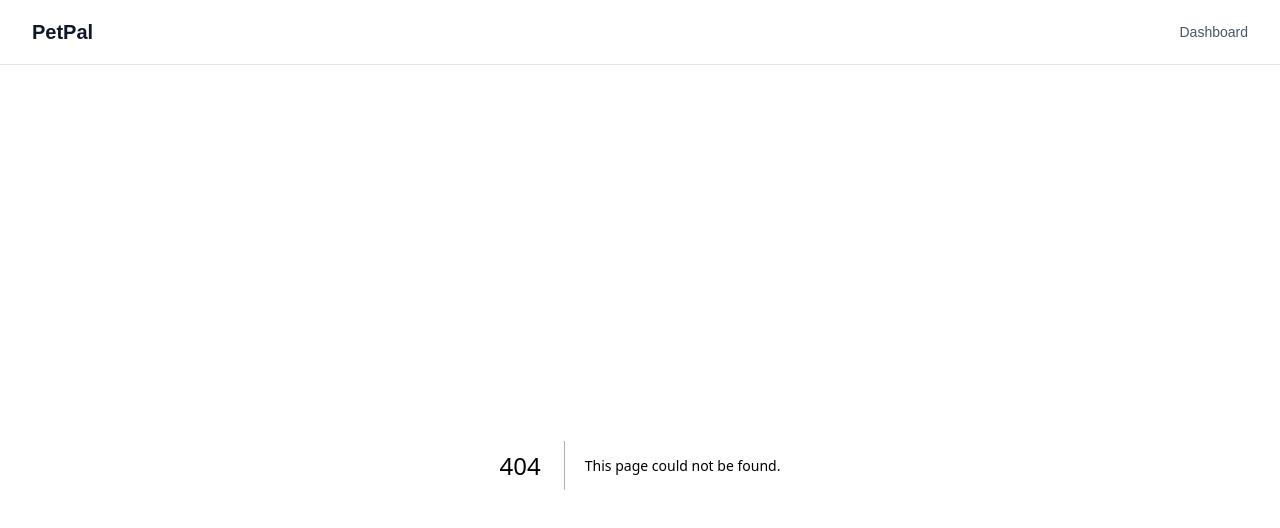
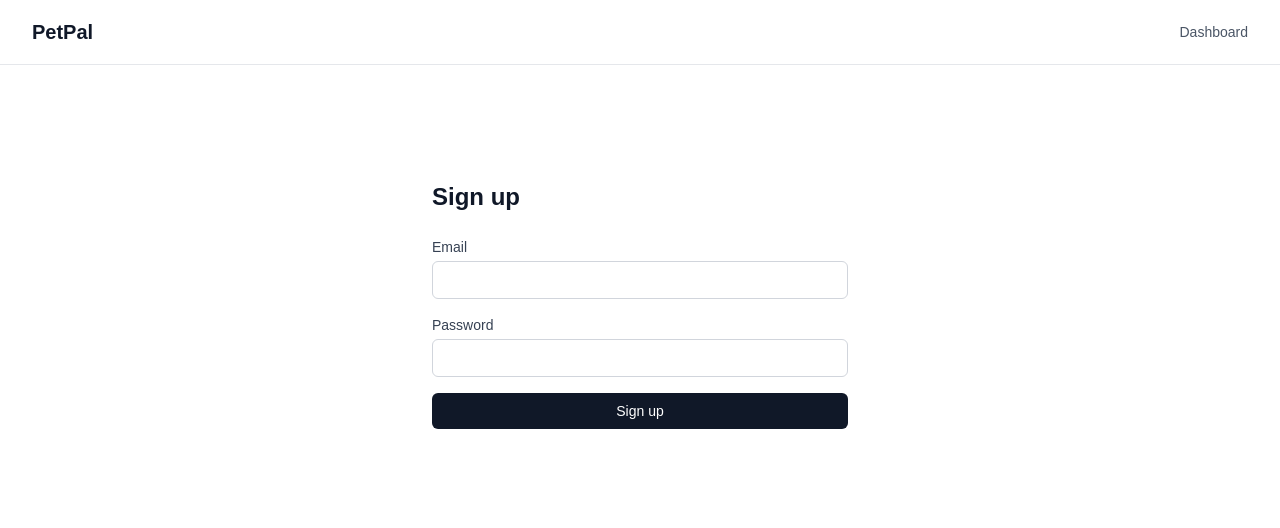
Before and after one commit to Anirudh-Saini10/PetPal, a Next.js app: page /signup in a window 1280 px wide. Before the commit this address had no page. Shown: the top 528 px of the page. Built offline with nearby package versions, Linux system fonts and the light colour scheme; no server answers.

Commit message:
Add Supabase auth pages (login & signup)

```diff
--- /dev/null
+++ b/app/login/page.js
@@ -0,0 +1,89 @@
+"use client";
+
+import { useState } from "react";
+import { useRouter } from "next/navigation";
+import { supabase } from "@/lib/supabaseClient";
+
+export default function LoginPage() {
+  const router = useRouter();
+  const [email, setEmail] = useState("");
+  const [password, setPassword] = useState("");
+  const [error, setError] = useState("");
+  const [loading, setLoading] = useState(false);
+
+  async function handleSubmit(event) {
+    event.preventDefault();
+    setError("");
+    setLoading(true);
+
+    const { error: signInError } = await supabase.auth.signInWithPassword({
+      email,
+      password,
+    });
+
+    setLoading(false);
+
+    if (signInError) {
+      setError(signInError.message);
+      return;
+    }
+
+    router.push("/app");
+  }
+
+  return (
+    <div className="mx-auto flex min-h-[60vh] max-w-md items-center px-4 py-12">
+      <div className="w-full">
+        <h1 className="mb-6 text-2xl font-semibold text-gray-900">Log in</h1>
+        <form className="space-y-4" onSubmit={handleSubmit}>
+          <div>
+            <label
+              htmlFor="email"
+              className="block text-sm font-medium text-gray-700"
+            >
+              Email
+            </label>
+            <input
+              id="email"
+              type="email"
+              required
+              value={email}
+              onChange={(event) => setEmail(event.target.value)}
+              className="mt-1 block w-full rounded-md border border-gray-300 px-3 py-2 text-sm text-gray-900 focus:border-gray-500 focus:outline-none focus:ring-1 focus:ring-gray-500"
+            />
+          </div>
+          <div>
+            <label
+              htmlFor="password"
+              className="block text-sm font-medium text-gray-700"
+            >
+              Password
+            </label>
+            <input
+              id="password"
+              type="password"
+              required
+              value={password}
+              onChange={(event) => setPassword(event.target.value)}
+              className="mt-1 block w-full rounded-md border border-gray-300 px-3 py-2 text-sm text-gray-900 focus:border-gray-500 focus:outline-none focus:ring-1 focus:ring-gray-500"
+            />
+          </div>
+
+          {error ? (
+            <p className="text-sm text-red-600" role="alert">
+              {error}
+            </p>
+          ) : null}
+
+          <button
+            type="submit"
+            disabled={loading}
+            className="flex w-full items-center justify-center rounded-md bg-gray-900 px-4 py-2 text-sm font-medium text-white disabled:opacity-70"
+          >
+            {loading ? "Logging in..." : "Log in"}
+          </button>
+        </form>
+      </div>
+    </div>
+  );
+}
--- /dev/null
+++ b/app/signup/page.js
@@ -0,0 +1,89 @@
+"use client";
+
+import { useState } from "react";
+import { useRouter } from "next/navigation";
+import { supabase } from "@/lib/supabaseClient";
+
+export default function SignupPage() {
+  const router = useRouter();
+  const [email, setEmail] = useState("");
+  const [password, setPassword] = useState("");
+  const [error, setError] = useState("");
+  const [loading, setLoading] = useState(false);
+
+  async function handleSubmit(event) {
+    event.preventDefault();
+    setError("");
+    setLoading(true);
+
+    const { error: signUpError } = await supabase.auth.signUp({
+      email,
+      password,
+    });
+
+    setLoading(false);
+
+    if (signUpError) {
+      setError(signUpError.message);
+      return;
+    }
+
+    router.push("/app");
+  }
+
+  return (
+    <div className="mx-auto flex min-h-[60vh] max-w-md items-center px-4 py-12">
+      <div className="w-full">
+        <h1 className="mb-6 text-2xl font-semibold text-gray-900">Sign up</h1>
+        <form className="space-y-4" onSubmit={handleSubmit}>
+          <div>
+            <label
+              htmlFor="email"
+              className="block text-sm font-medium text-gray-700"
+            >
+              Email
+            </label>
+            <input
+              id="email"
+              type="email"
+              required
+              value={email}
+              onChange={(event) => setEmail(event.target.value)}
+              className="mt-1 block w-full rounded-md border border-gray-300 px-3 py-2 text-sm text-gray-900 focus:border-gray-500 focus:outline-none focus:ring-1 focus:ring-gray-500"
+            />
+          </div>
+          <div>
+            <label
+              htmlFor="password"
+              className="block text-sm font-medium text-gray-700"
+            >
+              Password
+            </label>
+            <input
+              id="password"
+              type="password"
+              required
+              value={password}
+              onChange={(event) => setPassword(event.target.value)}
+              className="mt-1 block w-full rounded-md border border-gray-300 px-3 py-2 text-sm text-gray-900 focus:border-gray-500 focus:outline-none focus:ring-1 focus:ring-gray-500"
+            />
+          </div>
+
+          {error ? (
+            <p className="text-sm text-red-600" role="alert">
+              {error}
+            </p>
+          ) : null}
+
+          <button
+            type="submit"
+            disabled={loading}
+            className="flex w-full items-center justify-center rounded-md bg-gray-900 px-4 py-2 text-sm font-medium text-white disabled:opacity-70"
+          >
+            {loading ? "Creating account..." : "Sign up"}
+          </button>
+        </form>
+      </div>
+    </div>
+  );
+}
--- /dev/null
+++ b/lib/supabaseClient.js
@@ -0,0 +1,12 @@
+import { createClient } from "@supabase/supabase-js";
+
+const supabaseUrl = process.env.NEXT_PUBLIC_SUPABASE_URL;
+const supabaseAnonKey = process.env.NEXT_PUBLIC_SUPABASE_ANON_KEY;
+
+if (!supabaseUrl || !supabaseAnonKey) {
+  throw new Error(
+    "Missing Supabase environment variables. Please set NEXT_PUBLIC_SUPABASE_URL and NEXT_PUBLIC_SUPABASE_ANON_KEY."
+  );
+}
+
+export const supabase = createClient(supabaseUrl, supabaseAnonKey);
--- a/package.json
+++ b/package.json
@@ -9,6 +9,7 @@
     "lint": "eslint"
   },
   "dependencies": {
+    "@supabase/supabase-js": "^2.89.0",
     "next": "16.1.0",
     "react": "19.2.3",
     "react-dom": "19.2.3"
```
Also changed, not shown: 1 other file (tests, documents, lock files or other folders).
